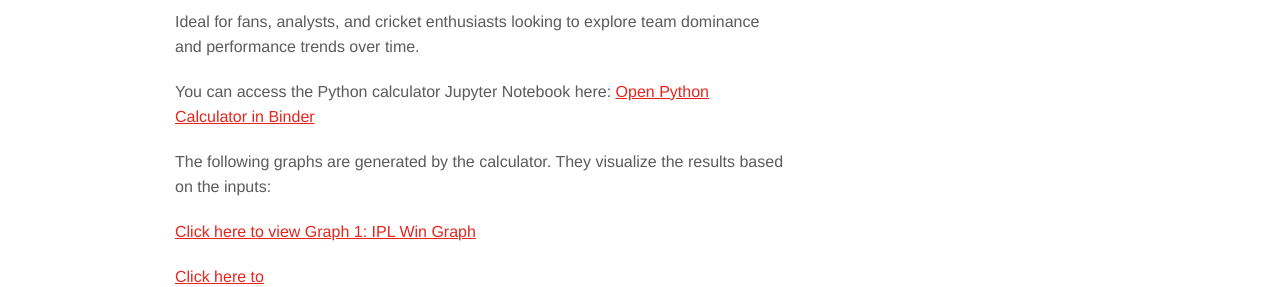
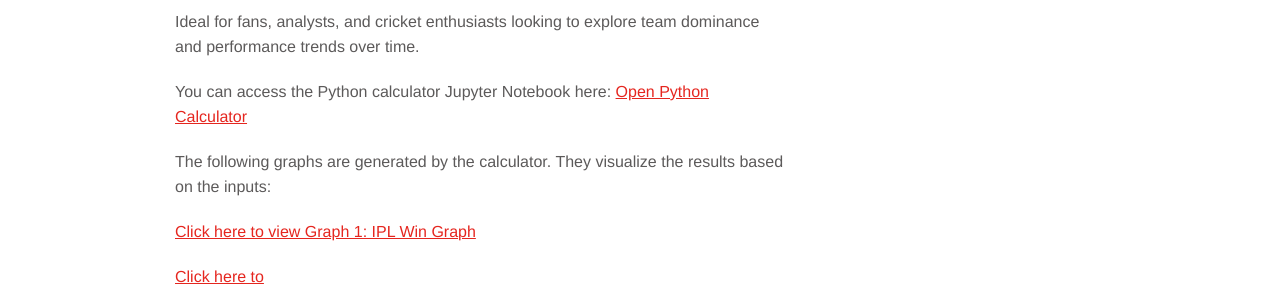
Before and after one commit to ArshnoorSinghThind/knes381Final, a Jekyll site: the page built from pages/tools.md, in a window 1280 px wide. Shown: the part 580-867 px from the top of the page. Built offline with Jekyll 4.4.1, drawn with Linux system fonts in a browser that asks for light colours.

Commit message:
Updated python project link tools.md

```diff
--- a/pages/tools.md
+++ b/pages/tools.md
@@ -14,7 +14,7 @@
 
 Ideal for fans, analysts, and cricket enthusiasts looking to explore team dominance and performance trends over time.
 
-You can access the Python calculator Jupyter Notebook here: [Open Python Calculator in Binder](https://hub.2i2c.mybinder.org/user/arshnoorsinghthind-knes381final-adiqxtma/doc/tree/pythonfinalproject.ipynb)
+You can access the Python calculator Jupyter Notebook here: [Open Python Calculator](https://github.com/ArshnoorSinghThind/knes381Final/blob/08e8ec419cd3480bc01cd428e9d421b31465662f/pythonfinalproject.ipynb)
 
 
 The following graphs are generated by the calculator. They visualize the results based on the inputs:
```
